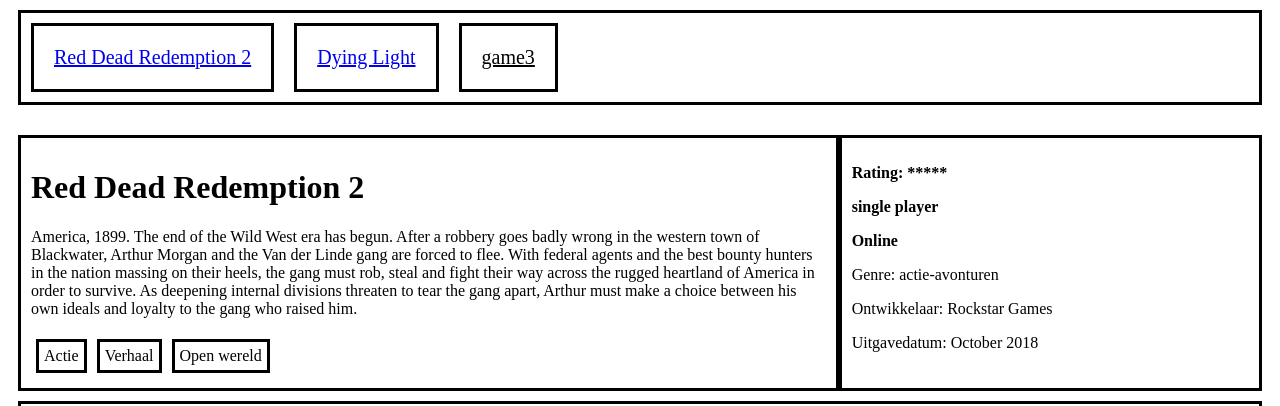
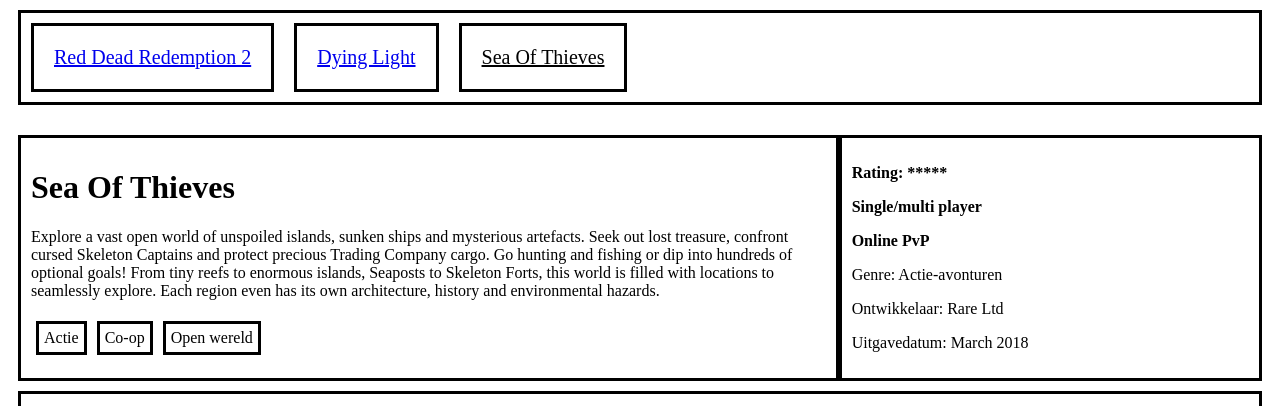
Before and after one commit to Seantheman01/Bovenbouw_front-end, a plain HTML site: page HTML-CSS/Gamecatalog/game3.html in a window 1280 px wide. Shown: the top 406 px of the page. Drawn offline with Linux system fonts and the light colour scheme.

Commit message:
new game page being made

```diff
--- a/HTML-CSS/Gamecatalog/game3.html
+++ b/HTML-CSS/Gamecatalog/game3.html
@@ -7,20 +7,21 @@
         <div class="flex-container">
             <div><a href="game1.html">Red Dead Redemption 2</a></div>
             <div><a href="game2.html">Dying Light</a></div>
-            <div><a class="active"  href="game3.html">game3</a></div>
+            <div><a class="active"  href="game3.html">Sea Of Thieves</a></div>
         </div>
     </div>
     <div class="flex-container-third">
         <div class="game_page">
-            <h1>Red Dead Redemption 2</h1>
-            <p>America, 1899. The end of the Wild West era has begun.
-                After a robbery goes badly wrong in the western town of Blackwater, Arthur Morgan and the Van der Linde gang are forced to flee.
-                With federal agents and the best bounty hunters in the nation massing on their heels, the gang must rob, steal and fight their way across the rugged heartland of America in order to survive.
-                As deepening internal divisions threaten to tear the gang apart, Arthur must make a choice between his own ideals and loyalty to the gang who raised him.</p>
+            <h1>Sea Of Thieves</h1>
+            <p>Explore a vast open world of unspoiled islands, sunken ships and mysterious artefacts.
+                Seek out lost treasure, confront cursed Skeleton Captains and protect precious Trading Company cargo.
+                Go hunting and fishing or dip into hundreds of optional goals!
+                From tiny reefs to enormous islands, Seaposts to Skeleton Forts, this world is filled with locations to seamlessly explore.
+                Each region even has its own architecture, history and environmental hazards.</p>
 
             <div class="flex-container-second">
                 <p>Actie</p>
-                <p>Verhaal</p>
+                <p>Co-op</p>
                 <p>Open wereld</p>
             </div>
         </div>
@@ -28,13 +29,13 @@
         <div class="genre">
             <div class="text">
                 <p>Rating: *****</p>
-                <p>single player</p>
-                <p>Online</p>
+                <p>Single/multi player</p>
+                <p>Online PvP</p>
             </div>
 
-            <p>Genre: actie-avonturen</p>
-            <p>Ontwikkelaar: Rockstar Games</p>
-            <p>Uitgavedatum: October 2018</p>
+            <p>Genre: Actie-avonturen</p>
+            <p>Ontwikkelaar: Rare Ltd</p>
+            <p>Uitgavedatum: March 2018</p>
         </div>
     </div>
 
```
Also changed, not shown: HTML-CSS/Gamecatalog/game1.html (+2 -2 lines), HTML-CSS/Gamecatalog/game2.html (+3 -3 lines).
